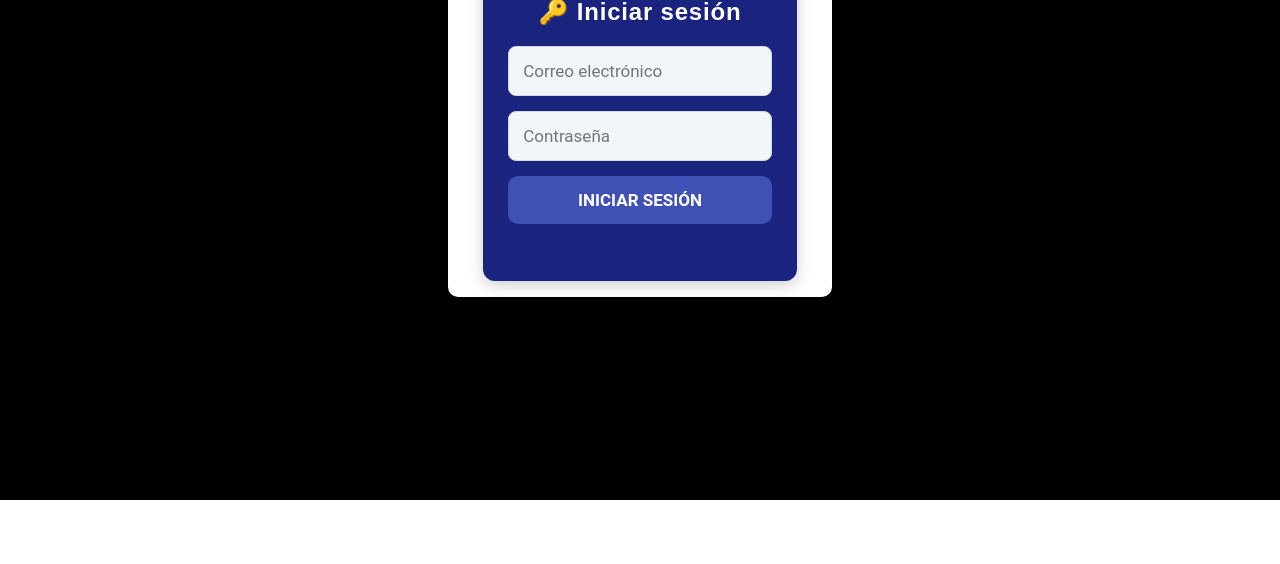
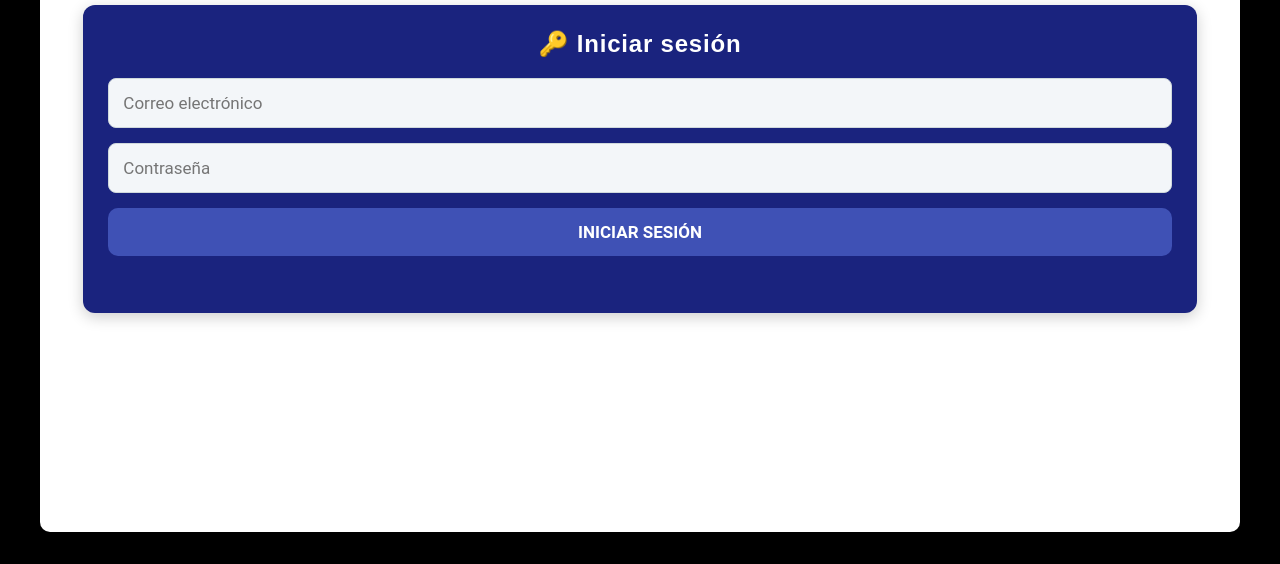
Before and after one commit to paginawebdemos/menulunamagica, a website: page public/admin.html in a window 1280 px wide. Shown: the part 300-864 px from the top of the page. Before the commit the page ends 800 px from the top, so only its background shows below. Drawn offline with nearby package versions, Linux system fonts and the light colour scheme.

Commit message:
Update styles.css

```diff
--- a/public/styles.css
+++ b/public/styles.css
@@ -2009,3 +2009,13 @@ form button:hover {
     font-size: 14px; /* Fuente más pequeña */
   }
 }
+
+/* Estilo para el contenedor del administrador (para centrado) */
+#admin-section {
+  display: flex;
+  flex-direction: column;
+  justify-content: center; /* Centrado vertical */
+  align-items: center; /* Centrado horizontal */
+  min-height: 100vh; /* Ocupa toda la altura */
+  width: 100%; /* Asegura que ocupe todo el ancho */
+}
```
